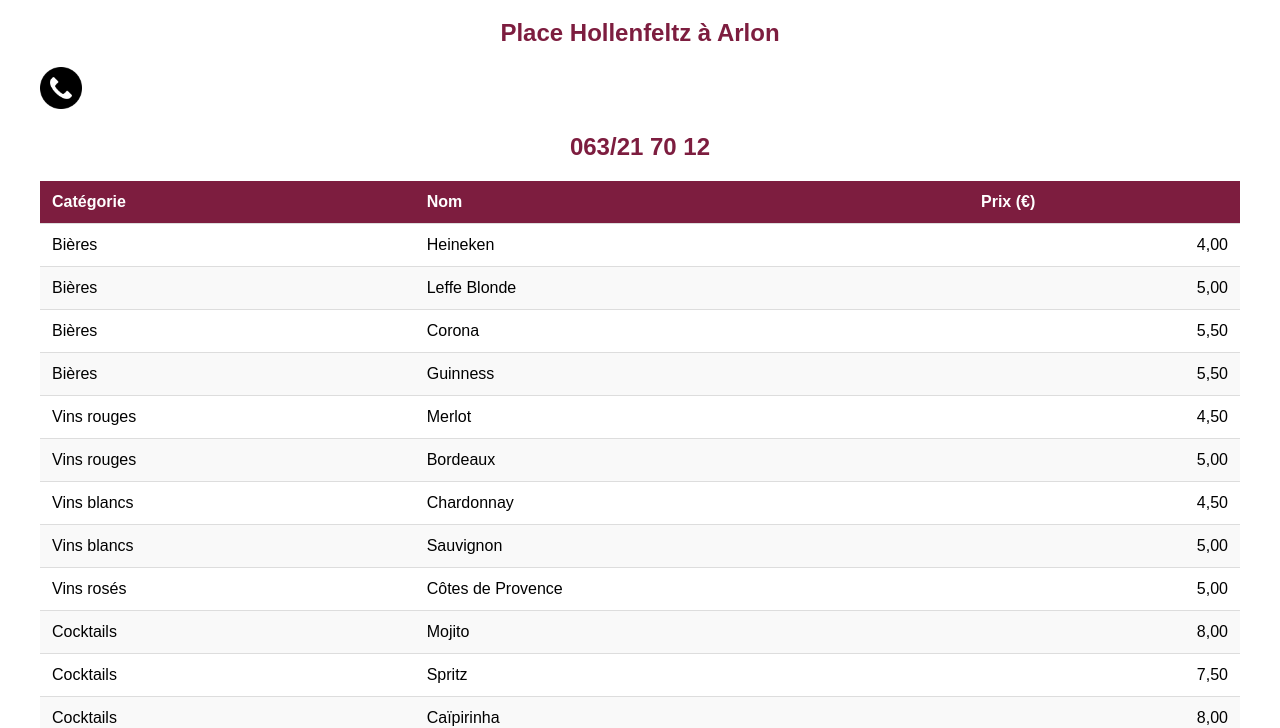
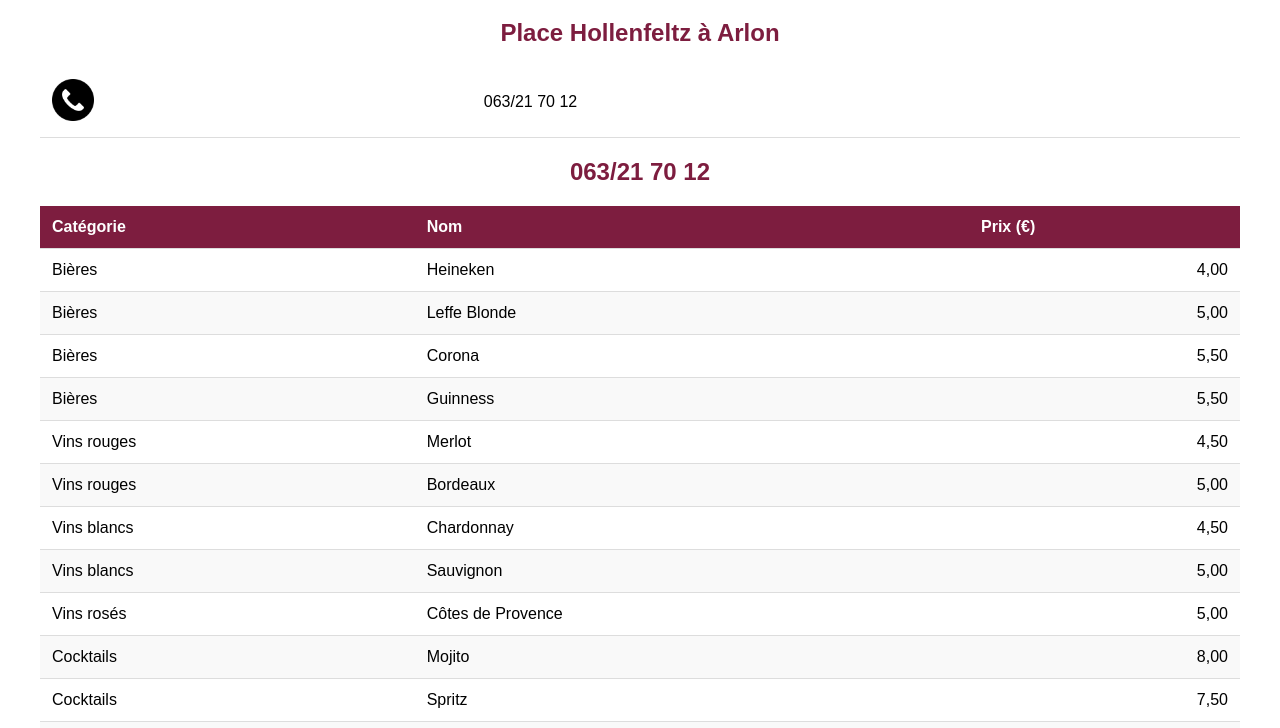
Before and after one commit to manu6969-nobot/venitien, a plain HTML site: page index.html in a window 1280 px wide. Shown: the part 81-809 px from the top of the page. Drawn offline with Linux system fonts and the light colour scheme.

Commit message:
Update index.html

```diff
--- a/index.html
+++ b/index.html
@@ -47,7 +47,17 @@
 <body>
     <h1>Le Venitien Arlon</h1>
     <h2>Place Hollenfeltz à Arlon</h2>
-    <img src="./images/tel.png" alt="Tél :" height="42" width="42"><h2>063/21 70 12</h2>
+    <table>
+    <tr>
+        <td>
+            <img src="./images/tel.png" alt="Tél :" height="42" width="42">
+        </td>
+        <td
+            <h2>063/21 70 12</h2>
+        </td>
+    </tr>
+    </table>
+    <h2>063/21 70 12</h2>
     <table>
         <thead>
             <tr>
```
